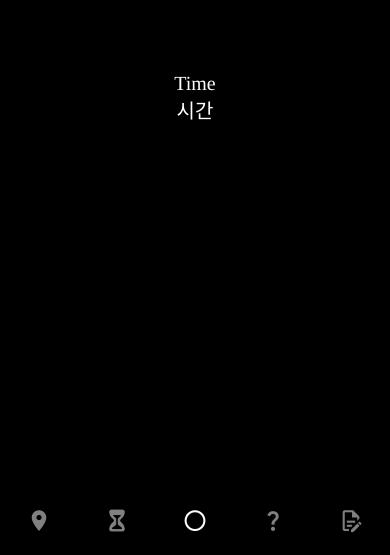
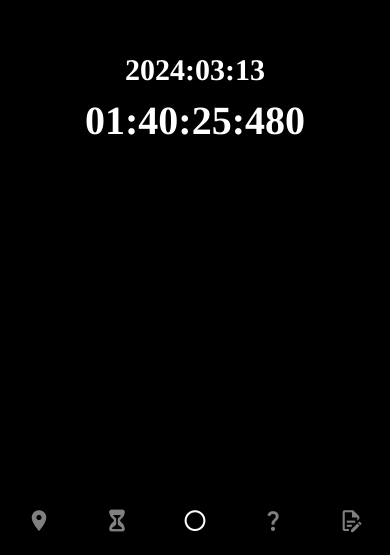
Before and after one commit to 8dgkim/spacetime, a React Native app: screen /Time in a window 390 px wide. Shown: the part 289-844 px from the top of the page. Built offline with nearby package versions, Linux system fonts and the light colour scheme.

Commit message:
changed app icon; finished screen(time)

```diff
--- a/src/screens/Time.tsx
+++ b/src/screens/Time.tsx
@@ -1,14 +1,46 @@
 // src/screens/Time.tsx
 
-import React from 'react';
+import React, {useEffect, useState} from 'react';
 import {View, Text} from 'react-native';
 import {commonStyles} from '../styles/styles';
 
 const Time: React.FC = () => {
+  const [currentTime, setCurrentTime] = useState(new Date());
+
+  useEffect(() => {
+    const timer = setInterval(() => {
+      setCurrentTime(new Date());
+    }, 10); // update `currentTime` every 10 milliseconds
+
+    return () => clearInterval(timer);
+  }, []);
+
+  const formatDate = (date: Date) => {
+    const year = date.getFullYear();
+    const month = String(date.getMonth() + 1).padStart(2, '0');
+    const day = String(date.getDate()).padStart(2, '0');
+    return `${year}:${month}:${day}`;
+  };
+
+  const formatTime = (time: Date) => {
+    const hours = String(time.getHours()).padStart(2, '0');
+    const minutes = String(time.getMinutes()).padStart(2, '0');
+    const seconds = String(time.getSeconds()).padStart(2, '0');
+    const milliseconds = String(time.getMilliseconds()).padStart(3, '0');
+    return `${hours}:${minutes}:${seconds}:${milliseconds}`;
+  };
+
   return (
     <View style={commonStyles.container}>
-      <Text style={commonStyles.text_en}>Time</Text>
-      <Text style={commonStyles.text_kr}>시간</Text>
+      <Text style={commonStyles.time_date}>
+        {/* {currentTime.toLocaleDateString()} */}
+        {formatDate(currentTime)}
+      </Text>
+      <View style={{height: 10}} />
+      <Text style={commonStyles.time_time}>
+        {/* {currentTime.toLocaleTimeString()} */}
+        {formatTime(currentTime)}
+      </Text>
     </View>
   );
 };
--- a/src/styles/styles.ts
+++ b/src/styles/styles.ts
@@ -10,15 +10,27 @@ export const commonStyles = StyleSheet.create({
     backgroundColor: 'black',
   },
   text_en: {
-    fontSize: 20,
+    fontSize: 30,
     fontFamily: 'times',
     // fontWeight: 'bold',
     // fontStyle: 'italic',
     color: 'white',
   },
   text_kr: {
-    fontSize: 20,
+    fontSize: 30,
     fontFamily: 'NanumMyeongjoBold',
     color: 'white',
   },
+  time_date: {
+    fontSize: 30,
+    fontFamily: 'times',
+    fontWeight: 'bold',
+    color: 'white',
+  },
+  time_time: {
+    fontSize: 40,
+    fontFamily: 'times',
+    fontWeight: 'bold',
+    color: 'white',
+  },
 });
```
Also changed, not shown: 11 other files (tests, documents, lock files or other folders).
